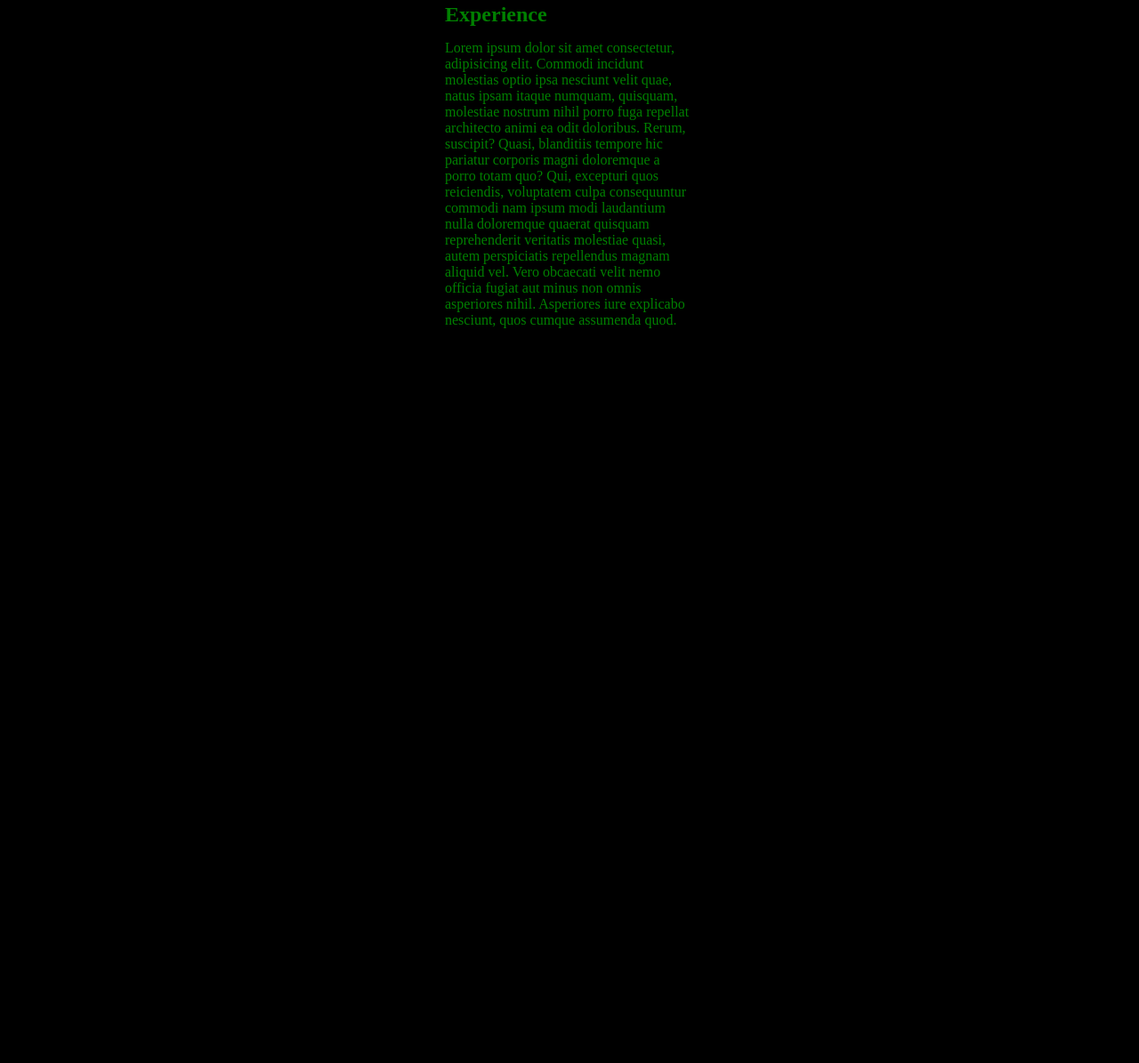
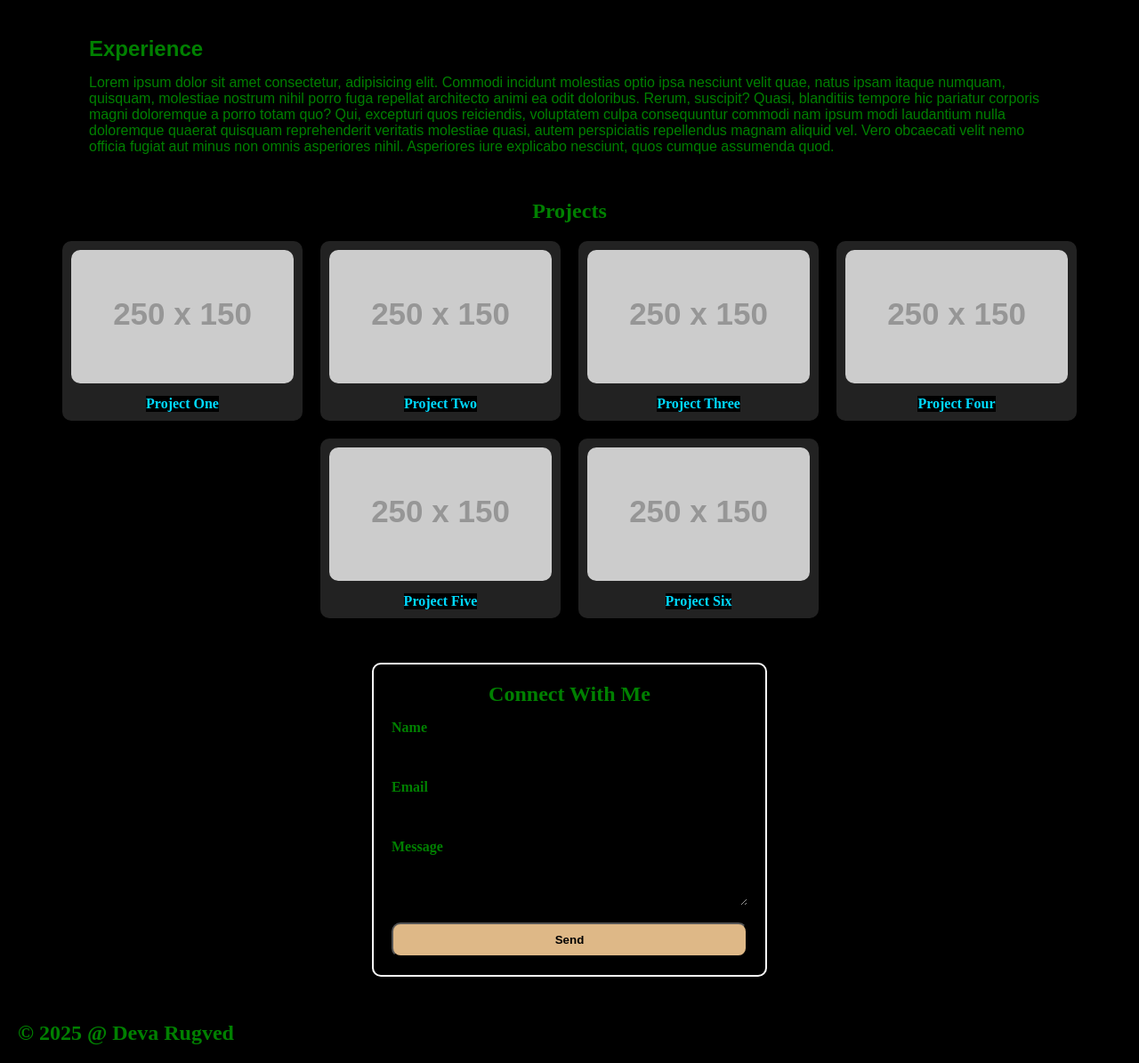
Before and after one commit to devarugved07-bounteous/Portfolio_Template, a plain HTML site: page index.html in a window 1280 px wide. Shown: the part 411-1606 px from the top of the page at 89% size. Before the commit the page ends 830 px from the top, so only its background shows below. Drawn offline with Linux system fonts and the light colour scheme; placeholder pictures from the web are drawn by us.

Commit message:
Template

```diff
--- a/index.html
+++ b/index.html
@@ -4,12 +4,27 @@
 <head>
     <meta charset="UTF-8">
     <meta name="viewport" content="width=device-width, initial-scale=1.0">
-    <title>Personal Portfolio</title>
+    <title>Portfolio Template</title>
     <Style>
         * {
             margin: 0;
             padding: 0;
             background-color: black;
+        }
+
+        .grid-container {
+            display: grid;
+            grid-template-columns: repeat(auto-fit, minmax(250px, 1fr));
+            gap: 1rem;
+        }
+
+        .grid-container p {
+            background-color: #f0f0f0;
+            padding: 1rem;
+            border-radius: 8px;
+            text-align: center;
+            font-family: Arial, sans-serif;
+            box-shadow: 0 2px 5px rgba(0, 0, 0, 0.1);
         }
 
         .nav-items,
@@ -19,10 +34,9 @@
             list-style-type: none;
             display: flex;
             flex-direction: row;
-            position: sticky;
-            top: 0;
 
         }
+
         .nav-items1:hover {
             cursor: pointer;
             color: aquamarine;
@@ -45,6 +59,14 @@
             display: flex;
             flex-direction: row;
             justify-content: space-between;
+            position: sticky;
+            top: 0;
+
+        }
+
+        .letter::first-letter {
+            font-size: 30px;
+            color: rgb(239, 212, 9)
         }
 
         .name {
@@ -70,11 +92,107 @@
 
         .Experience {
             color: green;
-            margin: 50px 500px 50px 500px;
+            margin: 50px 100px 50px 100px;
+            font-family: Arial, sans-serif;
         }
 
         h2 {
             margin-bottom: 15px;
+        }
+
+        .projects-section {
+            margin: 50px 20px;
+        }
+
+        .projects-section h2 {
+            text-align: center;
+            margin-bottom: 20px;
+            color: green;
+        }
+
+        .projects-container {
+            display: flex;
+            flex-wrap: wrap;
+            gap: 20px;
+            justify-content: center;
+        }
+
+        .project-card {
+            background-color: #222;
+            border-radius: 10px;
+            padding: 10px;
+            width: 250px;
+            text-align: center;
+        }
+
+        .project-card img {
+            width: 100%;
+            border-radius: 10px;
+        }
+
+        .project-card a {
+            display: inline-block;
+            margin-top: 10px;
+            color: #00d9ff;
+            text-decoration: none;
+            font-weight: bold;
+        }
+
+        .project-card a:hover {
+            color: #00ffaa;
+        }
+
+        .contact-section {
+            color: green;
+            margin: 50px auto;
+            max-width: 400px;
+            padding: 20px;
+            border: 2px solid white;
+            border-radius: 10px;
+        }
+
+        .contact-section h2 {
+            text-align: center;
+            margin-bottom: 15px;
+        }
+
+        .contact-form label {
+            display: block;
+            font-weight: bold;
+            margin: 10px 0 5px;
+        }
+
+        .contact-form input,
+        .contact-form textarea {
+            width: 100%;
+            padding: 8px;
+            border-radius: 10px;
+            border: none;
+            font-family: Arial, sans-serif;
+            font-size: 1rem;
+            color: green;
+            box-sizing: border-box;
+        }
+
+        .contact-form button {
+            width: 100%;
+            margin-top: 15px;
+            padding: 10px;
+            background-color: burlywood;
+            color: black;
+            font-weight: bold;
+            border-radius: 10px;
+            cursor: pointer;
+        }
+
+        .contact-form button:hover {
+            background-color: #d2b48c;
+        }
+
+        .footer{
+            color: green;
+            margin: 20px;
+
         }
     </Style>
 </head>
@@ -89,13 +207,12 @@
                 <li class="nav-items1">Contact</li>
             </ol>
         </nav>
-
     </div>
 
     <div class="intro-parent">
         <div class="intro">
             <h2>Introduction</h2>
-            <P>
+            <p class="letter">
                 Lorem ipsum dolor sit amet, consectetur adipisicing elit. Sapiente atque sed magnam, ducimus harum aut
                 deleniti commodi deserunt ad similique illum ex earum voluptas aspernatur reiciendis dicta esse, dolor
                 incidunt enim nobis vero. Cupiditate harum excepturi, animi maxime facilis hic tempora dolore nemo
@@ -103,13 +220,15 @@
                 deleniti. Architecto asperiores modi, officia saepe eligendi recusandae rem vel mollitia eos obcaecati
                 veniam veritatis alias, ipsum labore sint beatae magni harum ea quia unde quos placeat maiores? Quae
                 impedit deserunt laudantium, illum maxime iusto illo esse itaque ratione! Tempore cumque nulla error.
-            </P>
+            </p>
         </div>
         <div class="Education">
             <h2>Education</h2>
-            <p>Class X - ABC Ravindra Bharathi School 9.3</p>
-            <p>Class X - ABC Ravindra Bharathi School 9.3</p>
-            <p>Class X - ABC Ravindra Bharathi School 9.3</p>
+            <div class="grid-container">
+                <p>Class X - ABC Ravindra Bharathi School 9.3</p>
+                <p>Class X - ABC Ravindra Bharathi School 9.3</p>
+                <p>Class X - ABC Ravindra Bharathi School 9.3</p>
+            </div>
         </div>
     </div>
 
@@ -125,6 +244,60 @@
     </div>
 
 
+    <div class="projects-section">
+        <h2>Projects</h2>
+        <div class="projects-container">
+            <div class="project-card">
+                <img src="https://placehold.co/250X150" alt="Project 1">
+                <a href="$" target="_blank">Project One</a>
+            </div>
+            <div class="project-card">
+                <img src="https://placehold.co/250X150" alt="Project 2">
+                <a href="#" target="_blank">Project Two</a>
+            </div>
+            <div class="project-card">
+                <img src="https://placehold.co/250X150" alt="Project 3">
+                <a href="#" target="_blank">Project Three</a>
+            </div>
+            <div class="project-card">
+                <img src="https://placehold.co/250X150" alt="Project 3">
+                <a href="#" target="_blank">Project Four</a>
+            </div>
+            <div class="project-card">
+                <img src="https://placehold.co/250X150" alt="Project 3">
+                <a href="#" target="_blank">Project Five</a>
+            </div>
+            <div class="project-card">
+                <img src="https://placehold.co/250X150" alt="Project 3">
+                <a href="#" target="_blank">Project Six</a>
+            </div>
+        </div>
+    </div>
+
+    <div class="contact-section">
+        <h2>Connect With Me</h2>
+        <form class="contact-form" action="https://github.com/devarugved07012004" method="POST">
+            <label for="name">Name</label>
+            <input type="text" id="name" name="name" required>
+
+            <label for="email">Email</label>
+            <input type="email" id="email" name="email" required>
+
+            <label for="message">Message</label>
+            <textarea id="message" name="message" rows="2" required></textarea>
+
+            <button type="submit">Send</button>
+        </form>
+    </div>
+
+    <section>
+        <footer class="footer">
+            <h1>&copy; 2025 @ Deva Rugved</h1>
+        </footer>
+    </section>
+
+
+
 
 
 </body>
```
